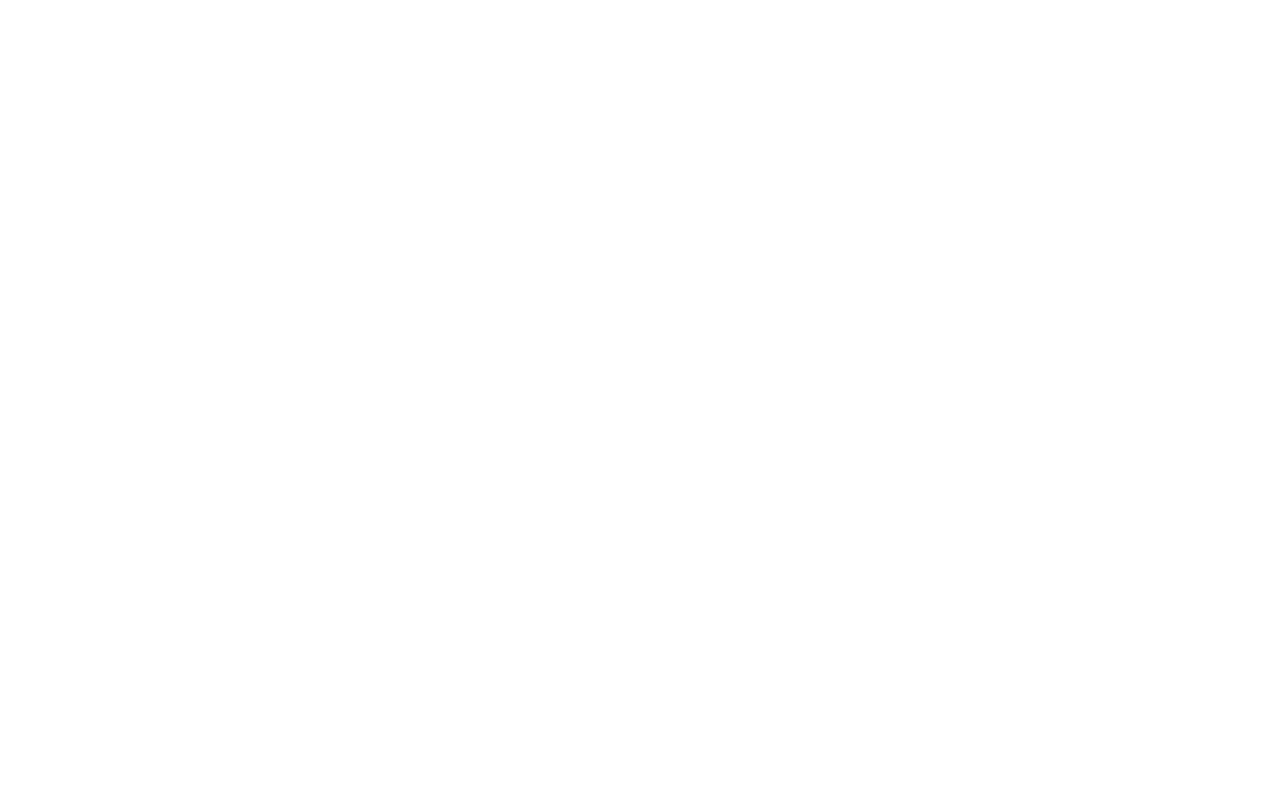
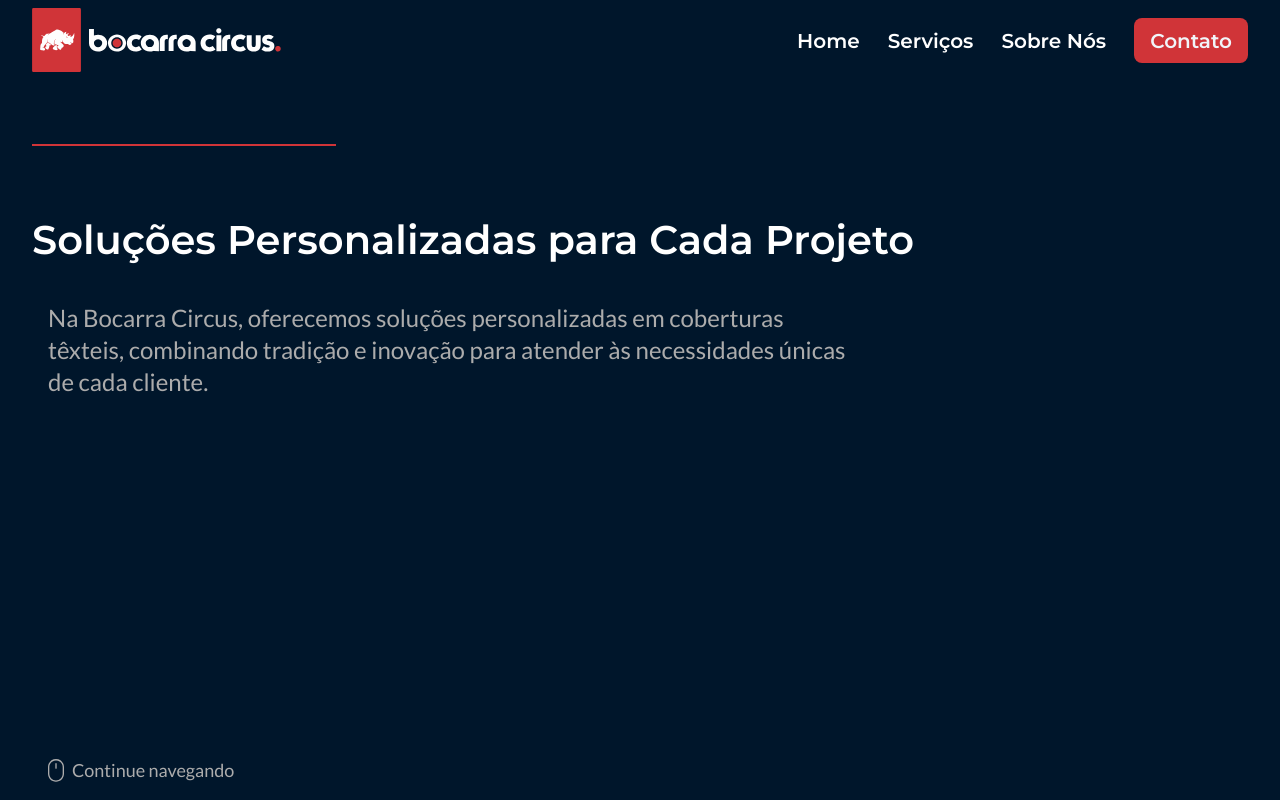
Before and after one commit to VictorBelotto/Site-Bocarra-Circus, a React (Vite) app: page /servicos in a window 1280 px wide. Before the commit this address had no page. Shown: the top 800 px of the page. Built offline with nearby package versions, Linux system fonts and the light colour scheme.

Commit message:
Update Routes.jsx

```diff
--- a/src/assets/Routes.jsx
+++ b/src/assets/Routes.jsx
@@ -5,6 +5,7 @@
 import Portifolio from './pages/Portifolio/Portifolio.jsx'
 import Sobre from './pages/Sobre/Sobre.jsx'
 import ScrollToTop from './components/ScrollTop/ScrollTop.jsx'
+import Servicos from './pages/Servicos/Servicos.jsx'
 
 
 
@@ -17,6 +18,8 @@
           <Route index element={<Home/>} />
           <Route path='/portifolio' element={<Portifolio/>} />
           <Route path='/sobre' element={<Sobre/>} />
+          <Route path='/servicos' element={<Servicos/>} />
+
         </Route>
       </Routes>
     </BrowserRouter>
```
